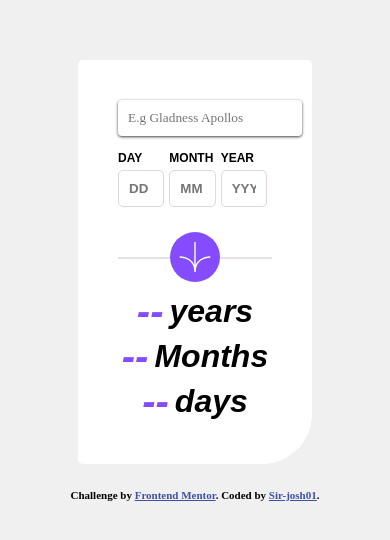
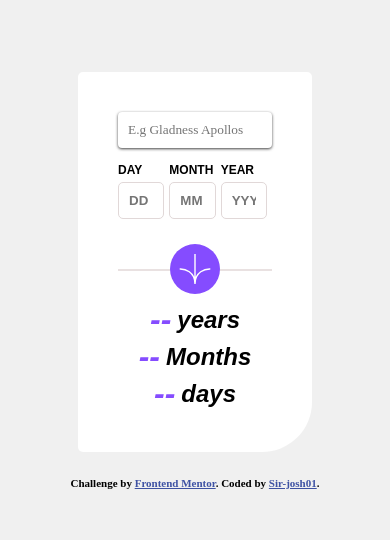
Before and after one commit to Sir-josh01/age-calculator, a plain HTML site: page index.html in a window 390 px wide. Shown: the part 154-694 px from the top of the page. Drawn offline with Linux system fonts and the light colour scheme.

Commit message:
adjusted the width of the user input and size of main years size for small screen

```diff
--- a/styles.css
+++ b/styles.css
@@ -224,6 +224,10 @@ main .year-box {
     align-items: center;
   }
 
+  .username-input {
+    width: 100%;
+  }
+
   .header .date-box {
     width: 50%;
     margin-right: 5px;
@@ -257,11 +261,11 @@ main .year-box {
   }
 
   .year-box span {
-    font-size: 2.5rem;
+    font-size: 2rem;
   }
 
   .year-box p {
-    font-size: 2rem;
+    font-size: 1.5rem;
   }
 
   .Display {
```
